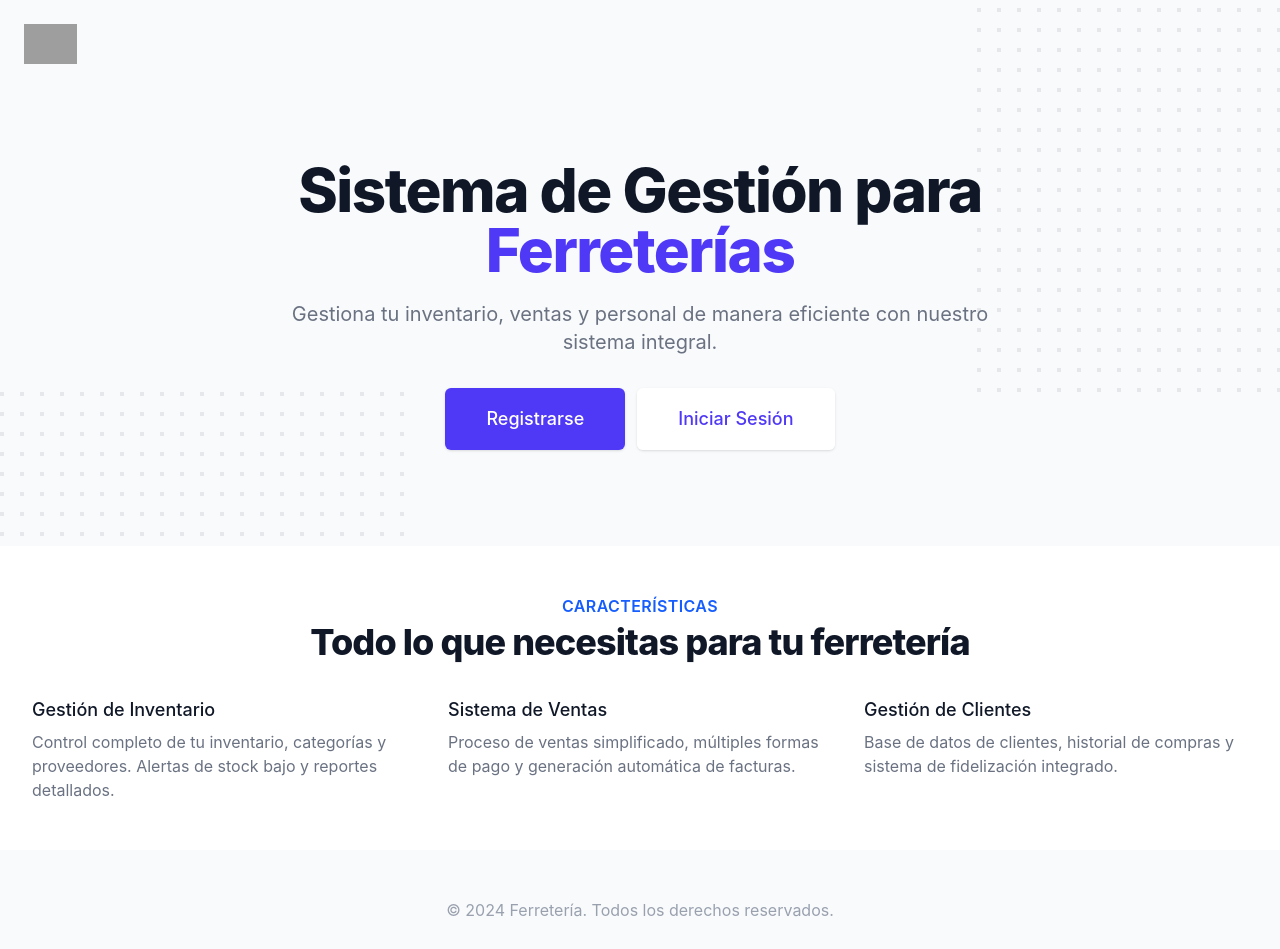
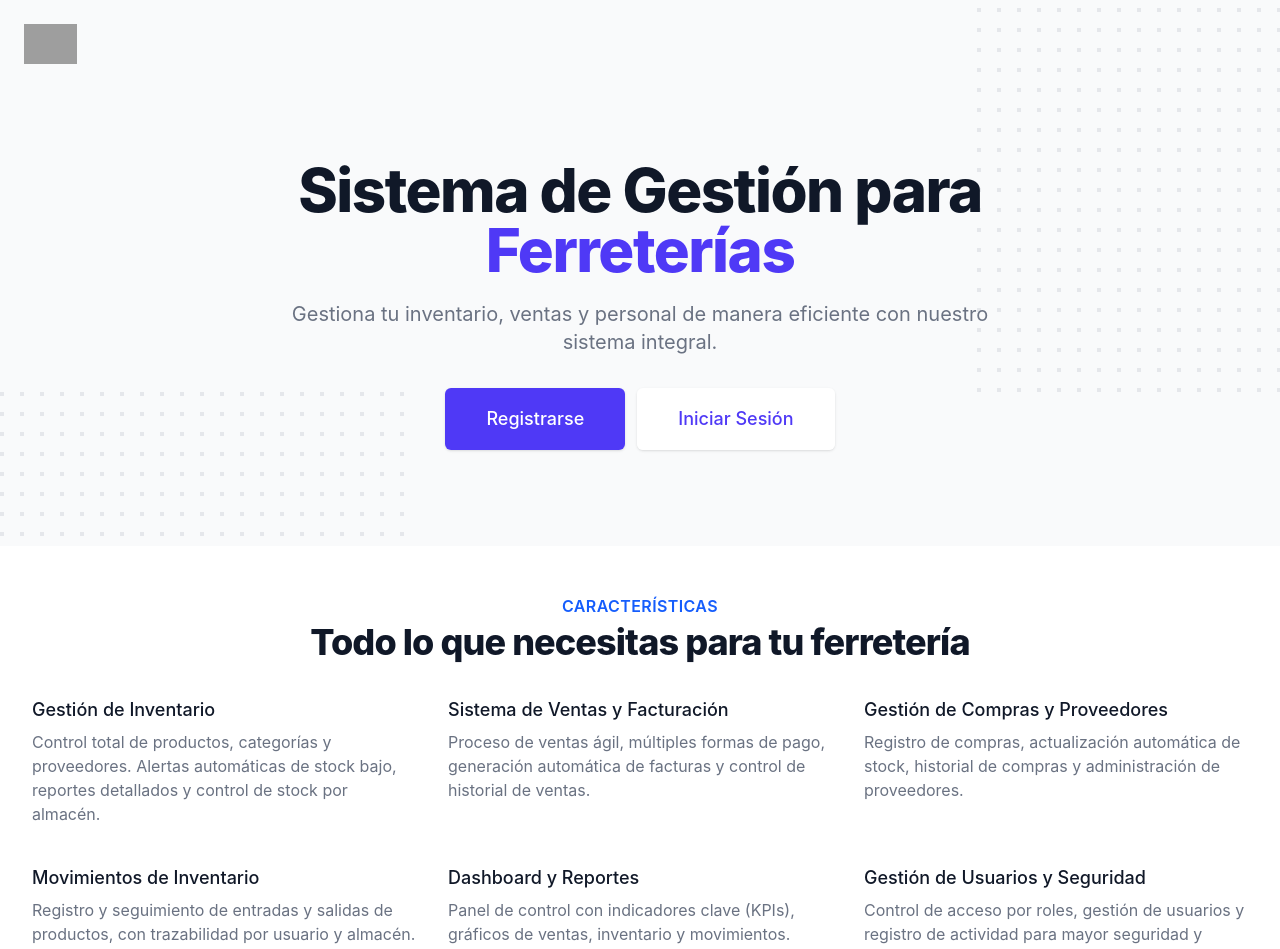
Before and after one commit to keremyalex/ferreteria_graphql, a React (Vite) app: page / in a window 1280 px wide. Shown: the top 949 px of the page. Built offline with nearby package versions, Linux system fonts and the light colour scheme; grey boxes are pictures that could not be loaded.

Commit message:
added info landingpage

```diff
--- a/src/components/LandingPage.jsx
+++ b/src/components/LandingPage.jsx
@@ -7,10 +7,10 @@ export function LandingPage() {
   return (
     <div className="min-h-screen bg-gray-50">
       <div className="relative overflow-hidden">
-        <div className="absolute inset-y-0 h-full w-full" aria-hidden="true">
+        <div className="absolute inset-y-0 w-full h-full" aria-hidden="true">
           <div className="relative h-full">
             <svg
-              className="absolute right-full transform translate-y-1/3 translate-x-1/4 md:translate-y-1/2 sm:translate-x-1/2 lg:translate-x-full"
+              className="absolute transform right-full translate-y-1/3 translate-x-1/4 md:translate-y-1/2 sm:translate-x-1/2 lg:translate-x-full"
               width="404"
               height="784"
               fill="none"
@@ -31,7 +31,7 @@ export function LandingPage() {
               <rect width="404" height="784" fill="url(#e229dbec-10e9-49ee-8ec3-0286ca089edf)" />
             </svg>
             <svg
-              className="absolute left-full transform -translate-y-3/4 -translate-x-1/4 sm:-translate-x-1/2 md:-translate-y-1/2 lg:-translate-x-3/4"
+              className="absolute transform left-full -translate-y-3/4 -translate-x-1/4 sm:-translate-x-1/2 md:-translate-y-1/2 lg:-translate-x-3/4"
               width="404"
               height="784"
               fill="none"
@@ -55,14 +55,14 @@ export function LandingPage() {
         </div>
 
         <div className="relative pt-6 pb-16 sm:pb-24">
-          <div className="max-w-7xl mx-auto px-4 sm:px-6">
+          <div className="px-4 mx-auto max-w-7xl sm:px-6">
             <nav className="relative flex items-center justify-between sm:h-10 md:justify-center">
               <div className="flex items-center flex-1 md:absolute md:inset-y-0 md:left-0">
                 <div className="flex items-center justify-between w-full md:w-auto">
                   <Link to="/">
                     <span className="sr-only">Ferretería</span>
                     <img
-                      className="h-8 w-auto sm:h-10"
+                      className="w-auto h-8 sm:h-10"
                       src="https://tailwindui.com/img/logos/workflow-mark-indigo-600.svg"
                       alt=""
                     />
@@ -72,21 +72,21 @@ export function LandingPage() {
             </nav>
           </div>
 
-          <div className="mt-16 mx-auto max-w-7xl px-4 sm:mt-24 sm:px-6">
+          <div className="px-4 mx-auto mt-16 max-w-7xl sm:mt-24 sm:px-6">
             <div className="text-center">
-              <h1 className="text-4xl tracking-tight font-extrabold text-gray-900 sm:text-5xl md:text-6xl">
+              <h1 className="text-4xl font-extrabold tracking-tight text-gray-900 sm:text-5xl md:text-6xl">
                 <span className="block">Sistema de Gestión para</span>
                 <span className="block text-indigo-600">Ferreterías</span>
               </h1>
-              <p className="mt-3 max-w-md mx-auto text-base text-gray-500 sm:text-lg md:mt-5 md:text-xl md:max-w-3xl">
+              <p className="max-w-md mx-auto mt-3 text-base text-gray-500 sm:text-lg md:mt-5 md:text-xl md:max-w-3xl">
                 Gestiona tu inventario, ventas y personal de manera eficiente con nuestro sistema integral.
               </p>
-              <div className="mt-5 max-w-md mx-auto sm:flex sm:justify-center md:mt-8">
+              <div className="max-w-md mx-auto mt-5 sm:flex sm:justify-center md:mt-8">
                 {isAuthenticated ? (
                   <div className="rounded-md shadow">
                     <Link
                       to="/app/dashboard"
-                      className="w-full flex items-center justify-center px-8 py-3 border border-transparent text-base font-medium rounded-md text-white bg-indigo-600 hover:bg-indigo-700 md:py-4 md:text-lg md:px-10"
+                      className="flex items-center justify-center w-full px-8 py-3 text-base font-medium text-white bg-indigo-600 border border-transparent rounded-md hover:bg-indigo-700 md:py-4 md:text-lg md:px-10"
                     >
                       Ir al Dashboard
                     </Link>
@@ -96,7 +96,7 @@ export function LandingPage() {
                     <div className="rounded-md shadow">
                       <Link
                         to="/register"
-                        className="w-full flex items-center justify-center px-8 py-3 border border-transparent text-base font-medium rounded-md text-white bg-indigo-600 hover:bg-indigo-700 md:py-4 md:text-lg md:px-10"
+                        className="flex items-center justify-center w-full px-8 py-3 text-base font-medium text-white bg-indigo-600 border border-transparent rounded-md hover:bg-indigo-700 md:py-4 md:text-lg md:px-10"
                       >
                         Registrarse
                       </Link>
@@ -104,7 +104,7 @@ export function LandingPage() {
                     <div className="mt-3 rounded-md shadow sm:mt-0 sm:ml-3">
                       <Link
                         to="/login"
-                        className="w-full flex items-center justify-center px-8 py-3 border border-transparent text-base font-medium rounded-md text-indigo-600 bg-white hover:bg-gray-50 md:py-4 md:text-lg md:px-10"
+                        className="flex items-center justify-center w-full px-8 py-3 text-base font-medium text-indigo-600 bg-white border border-transparent rounded-md hover:bg-gray-50 md:py-4 md:text-lg md:px-10"
                       >
                         Iniciar Sesión
                       </Link>
@@ -119,10 +119,10 @@ export function LandingPage() {
 
       {/* Features Section */}
       <div className="py-12 bg-white">
-        <div className="max-w-7xl mx-auto px-4 sm:px-6 lg:px-8">
+        <div className="px-4 mx-auto max-w-7xl sm:px-6 lg:px-8">
           <div className="lg:text-center">
-            <h2 className="text-base text-blue-600 font-semibold tracking-wide uppercase">Características</h2>
-            <p className="mt-2 text-3xl leading-8 font-extrabold tracking-tight text-gray-900 sm:text-4xl">
+            <h2 className="text-base font-semibold tracking-wide text-blue-600 uppercase">Características</h2>
+            <p className="mt-2 text-3xl font-extrabold leading-8 tracking-tight text-gray-900 sm:text-4xl">
               Todo lo que necesitas para tu ferretería
             </p>
           </div>
@@ -131,25 +131,49 @@ export function LandingPage() {
             <div className="space-y-10 md:space-y-0 md:grid md:grid-cols-3 md:gap-x-8 md:gap-y-10">
               {/* Feature 1 */}
               <div className="relative">
-                <div className="text-lg leading-6 font-medium text-gray-900">Gestión de Inventario</div>
+                <div className="text-lg font-medium leading-6 text-gray-900">Gestión de Inventario</div>
                 <p className="mt-2 text-base text-gray-500">
-                  Control completo de tu inventario, categorías y proveedores. Alertas de stock bajo y reportes detallados.
+                  Control total de productos, categorías y proveedores. Alertas automáticas de stock bajo, reportes detallados y control de stock por almacén.
                 </p>
               </div>
 
               {/* Feature 2 */}
               <div className="relative">
-                <div className="text-lg leading-6 font-medium text-gray-900">Sistema de Ventas</div>
+                <div className="text-lg font-medium leading-6 text-gray-900">Sistema de Ventas y Facturación</div>
                 <p className="mt-2 text-base text-gray-500">
-                  Proceso de ventas simplificado, múltiples formas de pago y generación automática de facturas.
+                  Proceso de ventas ágil, múltiples formas de pago, generación automática de facturas y control de historial de ventas.
                 </p>
               </div>
 
               {/* Feature 3 */}
               <div className="relative">
-                <div className="text-lg leading-6 font-medium text-gray-900">Gestión de Clientes</div>
+                <div className="text-lg font-medium leading-6 text-gray-900">Gestión de Compras y Proveedores</div>
                 <p className="mt-2 text-base text-gray-500">
-                  Base de datos de clientes, historial de compras y sistema de fidelización integrado.
+                  Registro de compras, actualización automática de stock, historial de compras y administración de proveedores.
+                </p>
+              </div>
+
+              {/* Feature 4 */}
+              <div className="relative">
+                <div className="text-lg font-medium leading-6 text-gray-900">Movimientos de Inventario</div>
+                <p className="mt-2 text-base text-gray-500">
+                  Registro y seguimiento de entradas y salidas de productos, con trazabilidad por usuario y almacén.
+                </p>
+              </div>
+
+              {/* Feature 5 */}
+              <div className="relative">
+                <div className="text-lg font-medium leading-6 text-gray-900">Dashboard y Reportes</div>
+                <p className="mt-2 text-base text-gray-500">
+                  Panel de control con indicadores clave (KPIs), gráficos de ventas, inventario y movimientos. Exportación de reportes.
+                </p>
+              </div>
+
+              {/* Feature 6 */}
+              <div className="relative">
+                <div className="text-lg font-medium leading-6 text-gray-900">Gestión de Usuarios y Seguridad</div>
+                <p className="mt-2 text-base text-gray-500">
+                  Control de acceso por roles, gestión de usuarios y registro de actividad para mayor seguridad y control.
                 </p>
               </div>
             </div>
@@ -159,10 +183,10 @@ export function LandingPage() {
 
       {/* Footer */}
       <footer className="bg-gray-50">
-        <div className="max-w-7xl mx-auto py-12 px-4 sm:px-6 lg:px-8">
+        <div className="px-4 py-12 mx-auto max-w-7xl sm:px-6 lg:px-8">
           <div className="text-center">
             <p className="text-base text-gray-400">
-              © 2024 Ferretería. Todos los derechos reservados.
+              © 2025 Ferretería. Todos los derechos reservados.
             </p>
           </div>
         </div>
```
